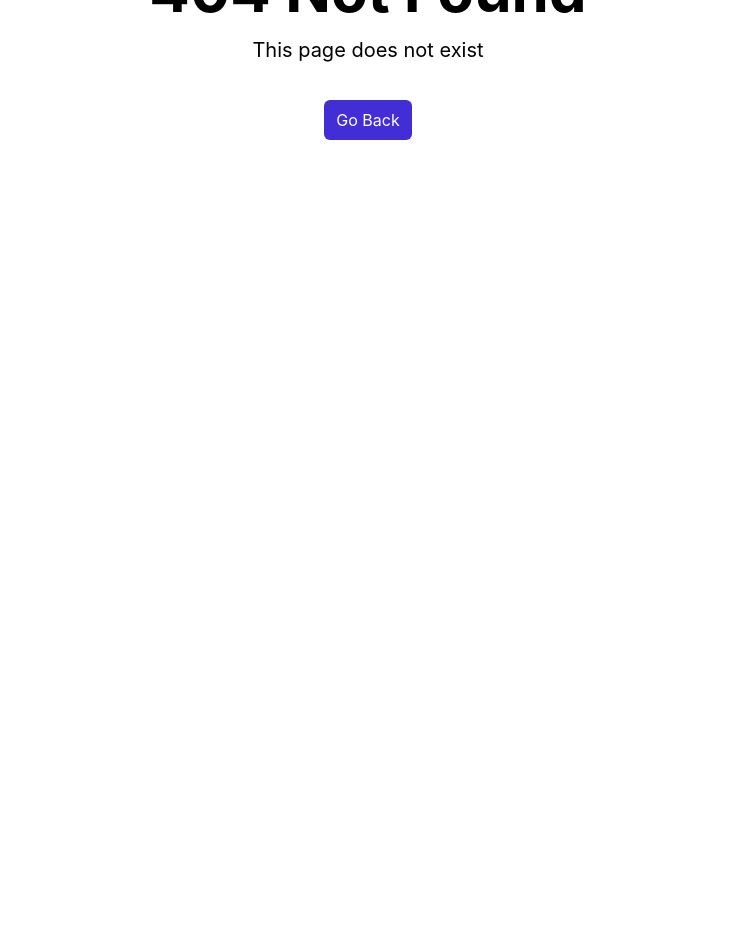
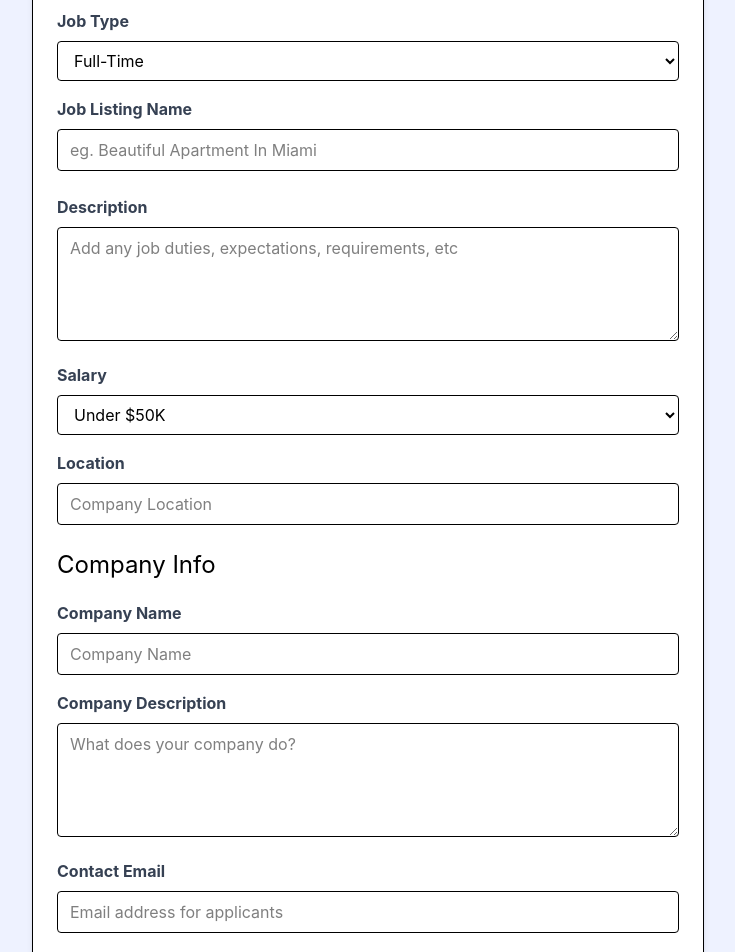
Before and after one commit to mmpaxlearn/react-crash-2024, a React (Vite) app: page /add-job in a window 1280 px wide. Before the commit this address had no page. Shown: the part 260-1212 px from the top of the page, without its empty margins (272-1007 px from the left). Before the commit the page ends 800 px from the top, so only its background shows below. Built offline with nearby package versions, Linux system fonts and the light colour scheme.

Commit message:
feature (AddJobPage): create add-job form UI.

```diff
--- a/src/App.jsx
+++ b/src/App.jsx
@@ -7,6 +7,7 @@
 import JobsPage from './pages/JobsPage';
 import NotFoundPage from './pages/NotFoundPage';
 import JobPage from './pages/JobPage';
+import AddJobPage from './pages/AddJobPage';
 
 
 const router = createBrowserRouter(
@@ -14,6 +15,7 @@
     <Route path='/' element={<MainLayout />}>
       <Route index element={<HomePage />} />
       <Route path='/jobs' element={<JobsPage />} />
+      <Route path='/add-job' element={<AddJobPage />} />
       <Route path='/jobs/:id' element={<JobPage />} loader={jobLoader} /> // :id is a URL parameter that is a dynamic route
       <Route path='*' element={<NotFoundPage />} /> // '*' is a Catch-all route for 404 Not Found
     </Route>
--- /dev/null
+++ b/src/pages/AddJobPage.jsx
@@ -0,0 +1,205 @@
+import { useState } from "react";
+
+const AddJobPage = () => {
+  const [title, setTitle] = useState('');
+  const [type, setType] = useState('Full-Time');
+  const [location, setLocation] = useState('');
+  const [description, setDescription] = useState('');
+  const [salary, setSalary] = useState('Under $50K');
+  const [companyName, setCompanyName] = useState('');
+  const [companyDescription, setCompanyDescription] = useState('');
+  const [contactEmail, setContactEmail] = useState('');
+  const [contactPhone, setContactPhone] = useState('');
+
+  return (
+    <>
+      <section className="bg-indigo-50">
+        <div className="m-auto py-24 max-w-2xl container">
+          <div
+            className="bg-white shadow-md m-4 md:m-0 mb-4 px-6 py-8 border rounded-md"
+          >
+            <form>
+              <h2 className="mb-6 font-semibold text-3xl text-center">Add Job</h2>
+
+              <div className="mb-4">
+                <label htmlFor="type" className="block mb-2 font-bold text-gray-700">
+                  Job Type
+                </label>
+                <select
+                  id="type"
+                  name="type"
+                  className="px-3 py-2 border rounded w-full"
+                  required
+                  value={type}
+                  onChange={(e) => setType(e.target.value)}
+                >
+                  <option value="Full-Time">Full-Time</option>
+                  <option value="Part-Time">Part-Time</option>
+                  <option value="Remote">Remote</option>
+                  <option value="Internship">Internship</option>
+                </select>
+              </div>
+
+              <div className="mb-4">
+                <label className="block mb-2 font-bold text-gray-700">
+                  Job Listing Name
+                </label>
+                <input
+                  type="text"
+                  id="title"
+                  name="title"
+                  className="mb-2 px-3 py-2 border rounded w-full"
+                  placeholder="eg. Beautiful Apartment In Miami"
+                  required
+                  value={title}
+                  onChange={(e) => setTitle(e.target.value)}
+                />
+              </div>
+              <div className="mb-4">
+                <label
+                  htmlFor="description"
+                  className="block mb-2 font-bold text-gray-700"
+                >
+                  Description
+                </label>
+                <textarea
+                  id="description"
+                  name="description"
+                  className="px-3 py-2 border rounded w-full"
+                  rows="4"
+                  placeholder="Add any job duties, expectations, requirements, etc"
+                  value={description}
+                  onChange={(e) => setDescription(e.target.value)}
+                ></textarea>
+              </div>
+
+              <div className="mb-4">
+                <label htmlFor="type" className="block mb-2 font-bold text-gray-700">
+                  Salary
+                </label>
+                <select
+                  id="salary"
+                  name="salary"
+                  className="px-3 py-2 border rounded w-full"
+                  required
+                  value={salary}
+                  onChange={(e) => setSalary(e.target.value)}
+                >
+                  <option value="Under $50K">Under $50K</option>
+                  <option value="$50K - 60K">$50K - $60K</option>
+                  <option value="$60K - 70K">$60K - $70K</option>
+                  <option value="$70K - 80K">$70K - $80K</option>
+                  <option value="$80K - 90K">$80K - $90K</option>
+                  <option value="$90K - 100K">$90K - $100K</option>
+                  <option value="$100K - 125K">$100K - $125K</option>
+                  <option value="$125K - 150K">$125K - $150K</option>
+                  <option value="$150K - 175K">$150K - $175K</option>
+                  <option value="$175K - 200K">$175K - $200K</option>
+                  <option value="Over $200K">Over $200K</option>
+                </select>
+              </div>
+
+              <div className='mb-4'>
+                <label className='block mb-2 font-bold text-gray-700'>
+                  Location
+                </label>
+                <input
+                  type='text'
+                  id='location'
+                  name='location'
+                  className='mb-2 px-3 py-2 border rounded w-full'
+                  placeholder='Company Location'
+                  required
+                  value={location}
+                  onChange={(e) => setLocation(e.target.value)}
+                />
+              </div>
+
+              <h3 className="mb-5 text-2xl">Company Info</h3>
+
+              <div className="mb-4">
+                <label htmlFor="company" className="block mb-2 font-bold text-gray-700">
+                  Company Name
+                </label>
+                <input
+                  type="text"
+                  id="company"
+                  name="company"
+                  className="px-3 py-2 border rounded w-full"
+                  placeholder="Company Name"
+                  value={companyName}
+                  onChange={(e) => setCompanyName(e.target.value)}
+                />
+              </div>
+
+              <div className="mb-4">
+                <label
+                  htmlFor="company_description"
+                  className="block mb-2 font-bold text-gray-700"
+                >
+                  Company Description
+                </label>
+                <textarea
+                  id="company_description"
+                  name="company_description"
+                  className="px-3 py-2 border rounded w-full"
+                  rows="4"
+                  placeholder="What does your company do?"
+                  value={companyDescription}
+                  onChange={(e) => setCompanyDescription(e.target.value)}
+                ></textarea>
+              </div>
+
+              <div className="mb-4">
+                <label
+                  htmlFor="contact_email"
+                  className="block mb-2 font-bold text-gray-700"
+                >
+                  Contact Email
+                </label>
+                <input
+                  type="email"
+                  id="contact_email"
+                  name="contact_email"
+                  className="px-3 py-2 border rounded w-full"
+                  placeholder="Email address for applicants"
+                  required
+                  value={contactEmail}
+                  onChange={(e) => setContactEmail(e.target.value)}
+                />
+              </div>
+              <div className="mb-4">
+                <label
+                  htmlFor="contact_phone"
+                  className="block mb-2 font-bold text-gray-700"
+                >
+                  Contact Phone
+                </label>
+                <input
+                  type="tel"
+                  id="contact_phone"
+                  name="contact_phone"
+                  className="px-3 py-2 border rounded w-full"
+                  placeholder="Optional phone for applicants"
+                  value={contactPhone}
+                  onChange={(e) => setContactPhone(e.target.value)}
+                />
+              </div>
+
+              <div>
+                <button
+                  className="bg-indigo-500 hover:bg-indigo-600 px-4 py-2 rounded-full focus:shadow-outline focus:outline-none w-full font-bold text-white"
+                  type="submit"
+                >
+                  Add Job
+                </button>
+              </div>
+            </form>
+          </div>
+        </div>
+      </section>
+    </>
+  );
+};
+
+export default AddJobPage;
--- a/src/pages/JobPage.jsx
+++ b/src/pages/JobPage.jsx
@@ -54,7 +54,6 @@
               </div>
             </main>
 
-            {/* <!-- Sidebar --> */}
             <aside>
               <div className="bg-white shadow-md p-6 rounded-lg">
                 <h3 className="mb-6 font-bold text-xl">Company Info</h3>
@@ -78,7 +77,6 @@
                 <p className="bg-indigo-100 my-2 p-2 font-bold">{job.company.contactPhone}</p>
               </div>
 
-              {/* <!-- Manage --> */}
               <div className="bg-white shadow-md mt-6 p-6 rounded-lg">
                 <h3 className="mb-6 font-bold text-xl">Manage Job</h3>
                 <Link
```
